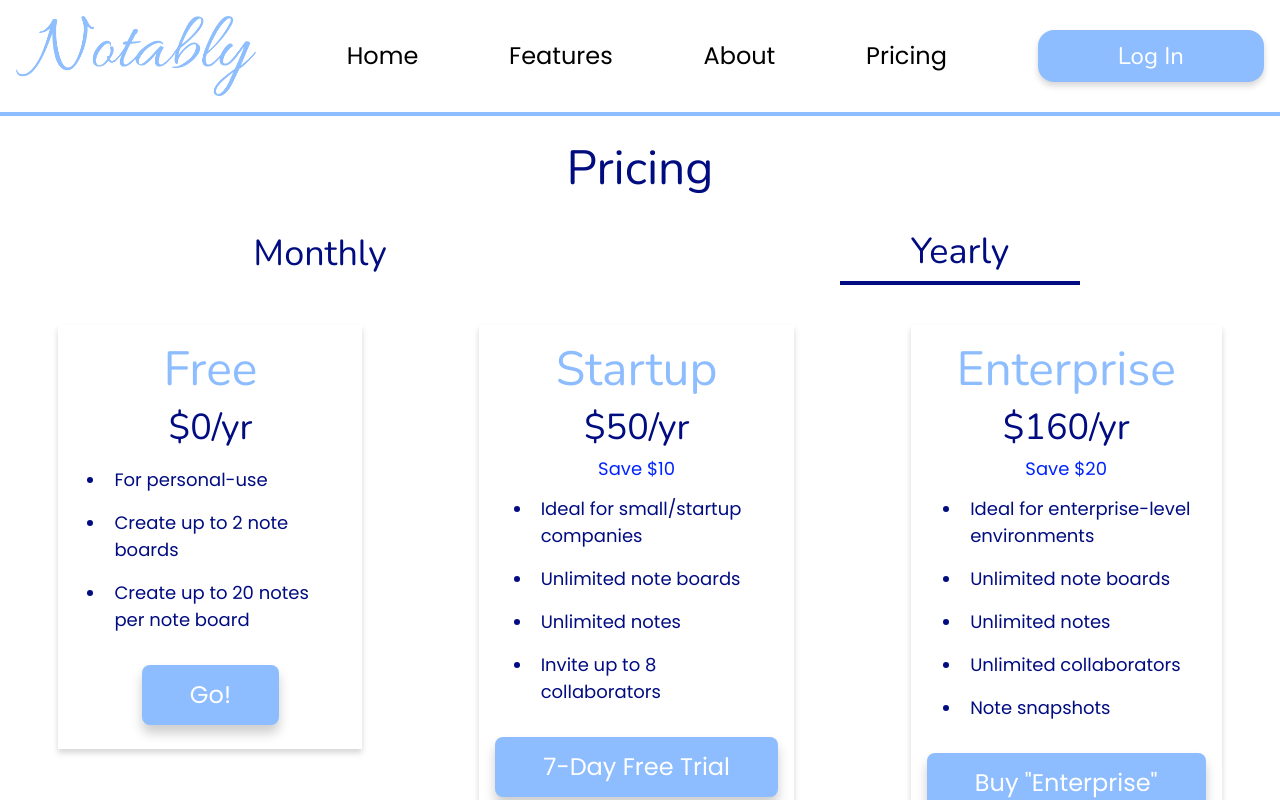
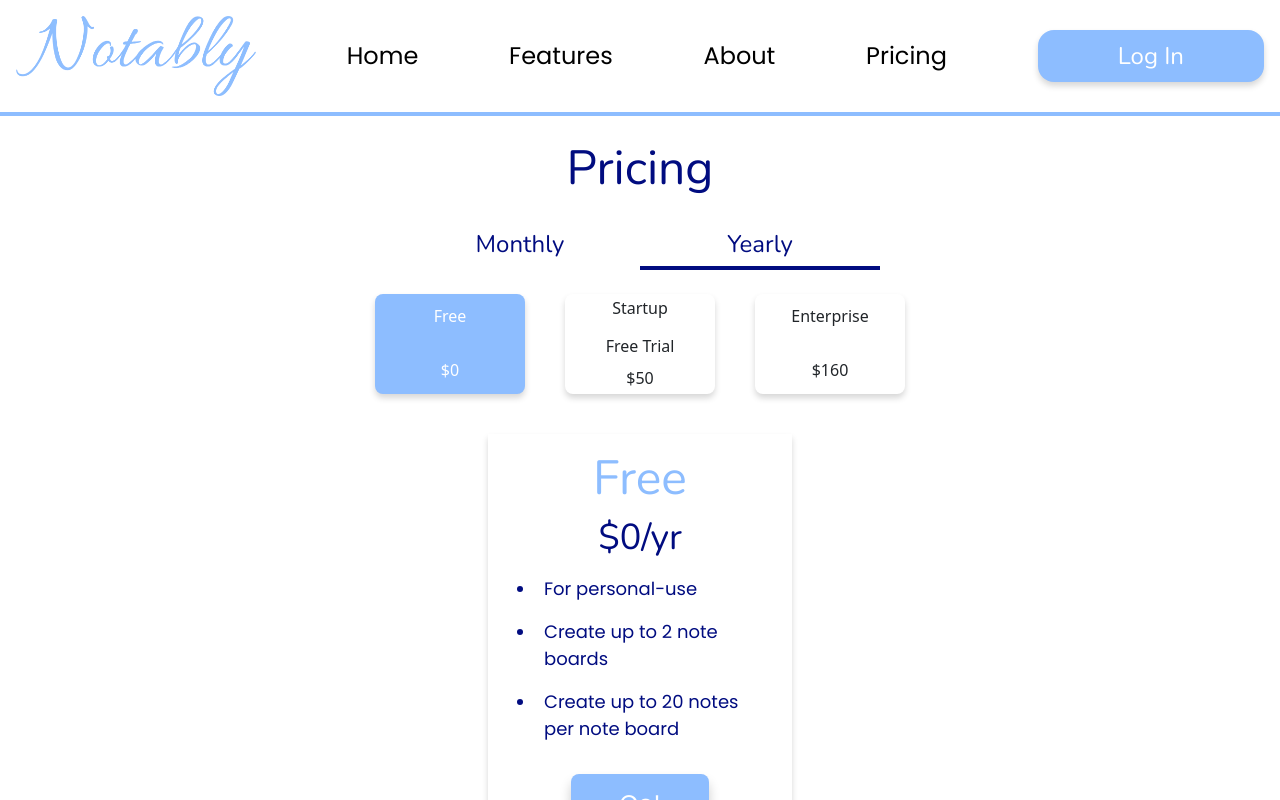
Before and after one commit to BlackPearlescence/notably, a React (Create React App) app in the folder client/: page /pricing in a window 1280 px wide. Both pictures are taken after a click on the element "Yearly". Shown: the top 800 px of the page. Built offline with nearby package versions, Linux system fonts and the light colour scheme.

Commit message:
add tablet pricing responsive

```diff
--- a/client/src/components/pricing/SubscriptionCard.module.scss
+++ b/client/src/components/pricing/SubscriptionCard.module.scss
@@ -61,3 +61,10 @@
         }
     }
 }
+
+
+
+@include shared.tablet {
+
+
+}
--- a/client/src/pages/PricingPage.module.scss
+++ b/client/src/pages/PricingPage.module.scss
@@ -9,9 +9,46 @@
     }
     .subOptionsContainer {
         display: flex;
-        flex-direction: row;
+        flex-direction: column;
         justify-content: space-around;
         align-items: center;
+
+        .timeFrameOptions {
+            display: flex;
+            flex-direction: row;
+        }
+
+        .smallPricingOptions {
+            display: flex;
+            flex-direction: row;
+            justify-content: center;
+            align-items: center;
+            margin-top: shared.$padding-desktop-lg;
+
+            .smallPlanContainer {
+                display: flex;
+                flex-direction: column;
+                justify-content: space-around;
+                align-items: center;
+                box-shadow: shared.$box-shadow-md;
+                border-radius: shared.$border-radius-md;
+                // padding: shared.$padding-desktop-xxl;
+                width: calc(shared.$box-tablet-md/2);
+                height: shared.$box-tablet-xs;
+            }
+
+            .smallPlanContainerActive {
+                display: flex;
+                flex-direction: column;
+                justify-content: space-around;
+                align-items: center;
+                box-shadow: shared.$box-shadow-md;
+                border-radius: shared.$border-radius-md;
+                // padding: shared.$padding-desktop-xxl;
+                width: calc(shared.$box-tablet-md/2);
+                height: shared.$box-tablet-xs;
+            }
+        }
 
         .pricingChoice {
             width: shared.$box-desktop-sm;
@@ -44,3 +81,44 @@
         margin-top: shared.$padding-desktop-lg;
     }
 }
+
+@include shared.tablet {
+    .pricingContainer {
+        .subsContainer{
+            display: flex;
+            flex-direction: row;
+        }
+        .subOptionsContainer {
+
+            .pricingChoice {
+                h3 {
+                    @include shared.heading-tabletsmall;
+                }
+            }
+            .pricingChoiceActive {
+                h3 {
+                    @include shared.heading-tabletsmall;
+                }
+            }
+
+            .smallPricingOptions {
+                display: flex;
+                flex-direction: row;
+                justify-content: center;
+                .smallPlanContainer {
+                    margin-left: shared.$gap-tablet-xl;
+                    margin-right: shared.$gap-tablet-xl;
+                }
+
+                .smallPlanContainerActive {
+                    margin-left: shared.$gap-tablet-xl;
+                    margin-right: shared.$gap-tablet-xl;
+                    background-color: shared.$color-main;
+                    color: shared.$color-white;
+                }
+            }
+        }
+
+    }
+
+}
--- a/client/src/pages/PricingPage.tsx
+++ b/client/src/pages/PricingPage.tsx
@@ -2,25 +2,80 @@
 import { useState } from "react";
 import styles from "./PricingPage.module.scss";
 import { SubscriptionCard } from "../components/pricing/SubscriptionCard";
+import { screenSizes } from "../screenSizes";
+import { useMediaQuery } from "react-responsive";
 
 export const PricingPage = () => {
     const [subscriptionType, setSubscriptionType] = useState<"monthly" | "yearly">("monthly");
+    const [tierType, setTierType] = useState<"free" | "startup" | "enterprise">("free");
+
+    const isDesktop = useMediaQuery({ minWidth: screenSizes.desktopMinimum });
+    const isTablet = useMediaQuery({ minWidth: screenSizes.tabletMinimum, maxWidth: screenSizes.tabletMaximum});
+    const isMobile = useMediaQuery({ maxWidth: screenSizes.mobileMaximum });
 
     const handleSubscriptionTypeChange = (type: "monthly" | "yearly") => {
         setSubscriptionType(type);
     }
+
+    const handleTierTypeChange = (type: "free" | "startup" | "enterprise") => {
+        setTierType(type);
+    }
+
     return (
         <div className={styles.pricingContainer}>
             <h2>Pricing</h2>
             <div className={styles.subOptionsContainer}>
-                <div  className={subscriptionType === "monthly" ? styles.pricingChoiceActive : styles.pricingChoice}>
-                    <h3 onClick={() => handleSubscriptionTypeChange("monthly")}>Monthly</h3>
+                <div className={styles.timeFrameOptions}>
+                    <div  className={subscriptionType === "monthly" ? styles.pricingChoiceActive : styles.pricingChoice}>
+                        <h3 onClick={() => handleSubscriptionTypeChange("monthly")}>Monthly</h3>
+                    </div>
+                    <div className={subscriptionType === "yearly" ? styles.pricingChoiceActive : styles.pricingChoice}>
+                        <h3 onClick={() => handleSubscriptionTypeChange("yearly")}>Yearly</h3>
+                    </div>
                 </div>
-                <div className={subscriptionType === "yearly" ? styles.pricingChoiceActive : styles.pricingChoice}>
-                    <h3 onClick={() => handleSubscriptionTypeChange("yearly")}>Yearly</h3>
-                </div>
+
+                {isTablet && (
+                <> {subscriptionType === "monthly" && (
+                    <>
+                        <div className={styles.smallPricingOptions}>
+                            <div onClick={() => handleTierTypeChange("free")} className={tierType === "free" ? styles.smallPlanContainerActive : styles.smallPlanContainer}>
+                                <h6>Free</h6>
+                                <span>$0</span>
+                            </div>
+                            <div onClick={() => handleTierTypeChange("startup")} className={tierType === "startup" ? styles.smallPlanContainerActive : styles.smallPlanContainer}>
+                                <h6>Startup</h6>
+                                <span>Free Trial</span>
+                                <span>$5</span>
+                            </div>
+                            <div onClick={() => handleTierTypeChange("enterprise")} className={tierType === "enterprise" ? styles.smallPlanContainerActive : styles.smallPlanContainer}>
+                                <h6>Enterprise</h6>
+                                <span>$15</span>
+                            </div>
+                        </div>
+                    </>
+                )}
+                {subscriptionType === "yearly" && (
+                    <>
+                        <div className={styles.smallPricingOptions}>
+                            <div onClick={() => handleTierTypeChange("free")} className={tierType === "free" ? styles.smallPlanContainerActive : styles.smallPlanContainer}>
+                                <h6>Free</h6>
+                                <span>$0</span>
+                            </div>
+                            <div onClick={() => handleTierTypeChange("startup")} className={tierType === "startup" ? styles.smallPlanContainerActive : styles.smallPlanContainer}>
+                                <h6>Startup</h6>
+                                <span>Free Trial</span>
+                                <span>$50</span>
+                            </div>
+                            <div onClick={() => handleTierTypeChange("enterprise")} className={tierType === "enterprise" ? styles.smallPlanContainerActive : styles.smallPlanContainer}>
+                                <h6>Enterprise</h6>
+                                <span>$160</span>
+                            </div>
+                        </div>
+                    </>
+                )}
+                </>)}
             </div>
-            {subscriptionType === "monthly" &&
+            {isDesktop && (<>{subscriptionType === "monthly" &&
             <>
                 <div className={styles.subsContainer}>
                     <SubscriptionCard
@@ -73,8 +128,76 @@ export const PricingPage = () => {
                     features={["Ideal for enterprise-level environments", "Unlimited note boards", "Unlimited notes", "Unlimited collaborators", "Note snapshots"]}
                     />
                 </div>
-            </>}
-
+            </>}</>)
+            }
+            {isTablet && (<>{subscriptionType === "monthly" &&
+            <>
+                <div className={styles.subsContainer}>
+                    {tierType === "free" && <SubscriptionCard
+                    title="Free"
+                    price={0}
+                    subType={subscriptionType}
+                    trial={false}
+                    features={["For personal-use", "Create up to 2 note boards", "Create up to 20 notes per note board"]}
+                    />}
+                    {tierType === "startup" && <SubscriptionCard
+                    title="Startup"
+                    price={5}
+                    subType={subscriptionType}
+                    trial={true}
+                    features={["Ideal for small/startup companies", "Unlimited note boards", "Unlimited notes", "Invite up to 8 collaborators"]}
+                    />}
+                    {tierType === "enterprise" && <SubscriptionCard
+                    title="Enterprise"
+                    price={15}
+                    subType={subscriptionType}
+                    trial={false}
+                    features={["Ideal for enterprise-level environments", "Unlimited note boards", "Unlimited notes", "Unlimited collaborators", "Note snapshots"]}
+                    />}
+                </div>
+            </>
+            }
+            {subscriptionType === "yearly" &&
+            <>
+                <div className={styles.subsContainer}>
+                    {tierType === "free" && <SubscriptionCard
+                    title="Free"
+                    price={0}
+                    subType={subscriptionType}
+                    trial={false}
+                    features={["For personal-use", "Create up to 2 note boards", "Create up to 20 notes per note board"]}
+                    />}
+                    {tierType === "startup" && <SubscriptionCard
+                    title="Startup"
+                    price={50}
+                    discount={10}
+                    subType={subscriptionType}
+                    trial={true}
+                    features={["Ideal for small/startup companies", "Unlimited note boards", "Unlimited notes", "Invite up to 8 collaborators"]}
+                    />}
+                    {tierType === "enterprise" && <SubscriptionCard
+                    title="Enterprise"
+                    price={160}
+                    discount={20}
+                    subType={subscriptionType}
+                    trial={false}
+                    features={["Ideal for enterprise-level environments", "Unlimited note boards", "Unlimited notes", "Unlimited collaborators", "Note snapshots"]}
+                    />}
+                </div>
+            </>
+            }</>)}
+            {isMobile && (<>{subscriptionType === "monthly" &&
+            <>
+                <div className={styles.subsContainer}>
+                </div>
+            </>
+            }
+            {subscriptionType === "yearly" &&
+            <>
+                <div className={styles.subsContainer}>
+                </div>
+            </>
+            }</>)}
         </div>
     )
 }
```
